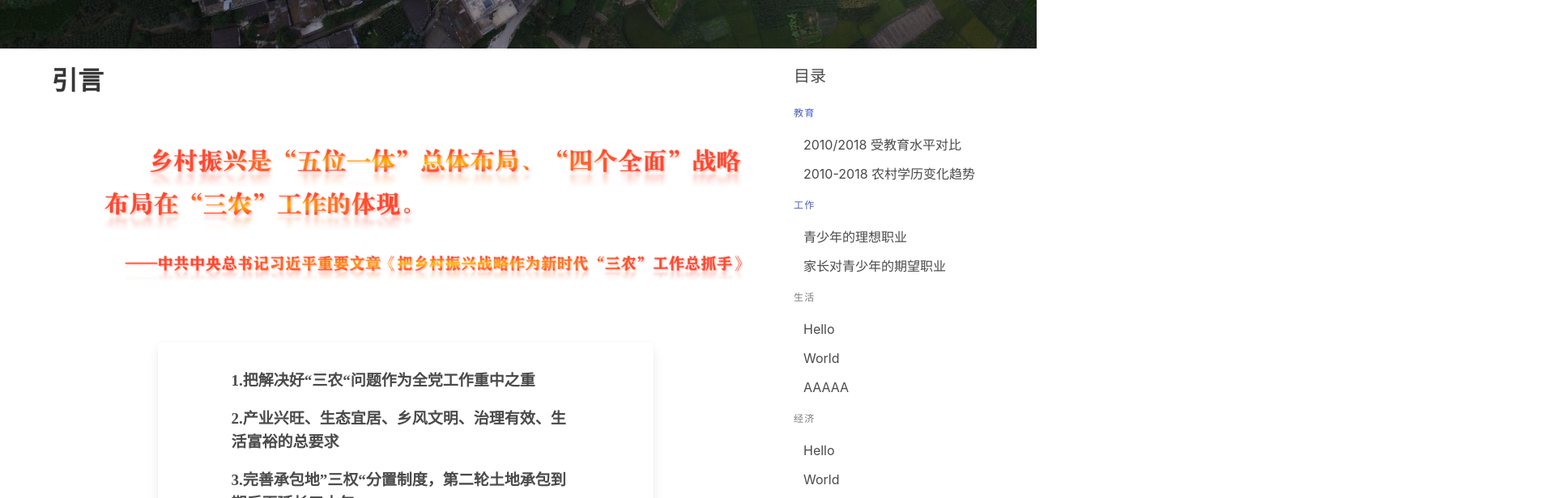
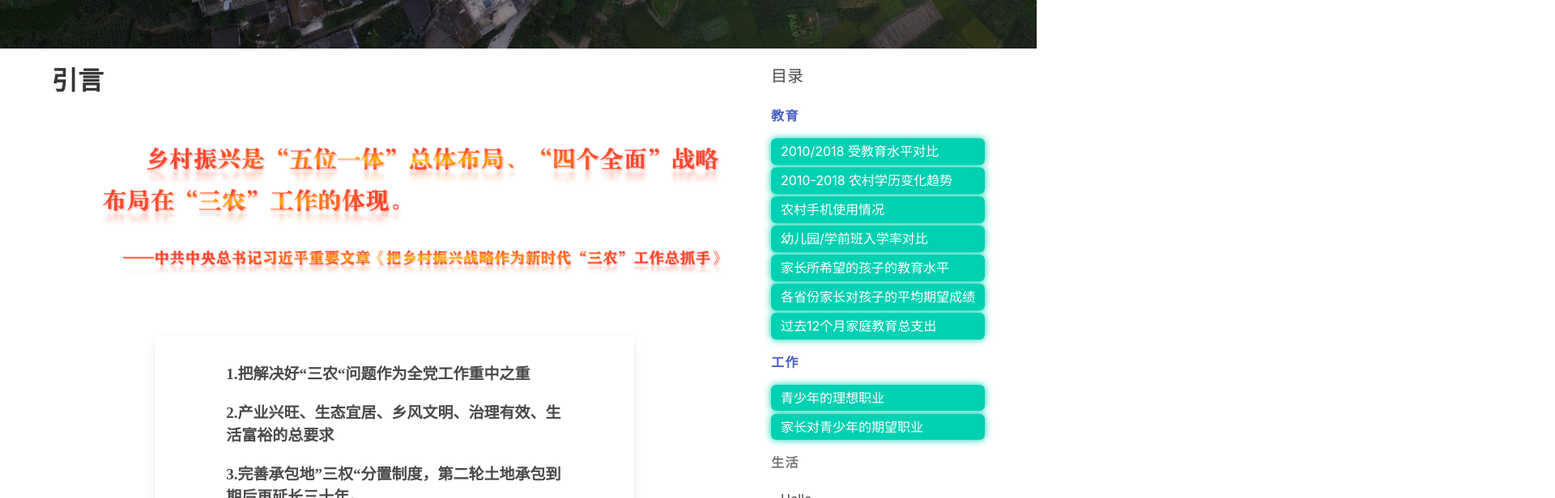
Before and after one commit to lie-flat/cfps-report, a Vue app: page / in a window 1280 px wide. Shown: the part 740-1356 px from the top of the page at 81% size, 1920 px wide, since content can reach past the window. Built offline with nearby package versions, Linux system fonts and the light colour scheme.

Commit message:
Update table of contents and add effects.

```diff
--- a/src/App.vue
+++ b/src/App.vue
@@ -38,8 +38,7 @@ export default {
     Sections,
     TableOfContents,
     Begining,
-  }
-
+  },
 }
 </script>
 
--- a/src/components/TableOfContents.vue
+++ b/src/components/TableOfContents.vue
@@ -1,10 +1,16 @@
 <template>
-  <aside id="toc" class="menu is-hidden-touch is-narrow">
+  <aside ref="toc" id="toc" class="menu is-hidden-touch is-narrow">
     <p class="subtitle">目录</p>
     <p class="menu-label"><a href="#education-section">教育</a></p>
     <ul class="menu-list">
       <li><a href="#chart-education">2010/2018 受教育水平对比</a></li>
       <li><a href="#chart-education-compare">2010-2018 农村学历变化趋势</a></li>
+      <li><a href="#chart-use-phone">农村手机使用情况</a></li>
+      <li><a href="#chart-child-yard">幼儿园/学前班入学率对比</a></li>
+      <li><a href="#chart-expected-education">家长所希望的孩子的教育水平</a></li>
+      <li><a href="#chart-expected-score">各省份家长对孩子的平均期望成绩</a></li>
+      <li><a href="#chart-education-cost">过去12个月家庭教育总支出</a></li>
+
     </ul>
     <p class="menu-label"><a href="#career-section">工作</a></p>
     <ul class="menu-list">
@@ -30,15 +36,94 @@
 import {defineComponent} from "vue";
 
 export default defineComponent({
-  name: "TableOfContents"
+  name: "TableOfContents",
+  props: ['getSections'],
+  data() {
+    return {
+      current: '',
+      links: []
+    }
+  },
+  mounted() {
+    this.observer = new IntersectionObserver(entries => {
+      this.current = []
+      this.links = [...this.$refs.toc.querySelectorAll('a')]
+      entries.forEach(entry => {
+        let href = `#${entry.target.getAttribute('id')}`,
+            link = this.links.find(l => l.getAttribute('href') === href)
+        if (entry.isIntersecting) {
+          link?.classList.add('menu-item-active');
+        } else {
+          link?.classList.remove('menu-item-active');
+        }
+      });
+    }, {
+      threshold: 0,
+    });
+
+    // Track all sections that have an `id` applied
+    document.querySelectorAll('#sections div[id],.chart[id]').forEach((section) => {
+      this.observer.observe(section);
+    });
+  },
+  beforeUnmount() {
+    this.observer.disconnect();
+  },
 });
+
 </script>
 
-<style scoped>
+<style lang="scss" scoped>
+@import "~bulma/bulma";
+
 #toc {
   padding-left: 30px;
   position: sticky;
   top: 0;
   height: min-content;
 }
+
+.menu-label {
+  font-size: 1rem;
+  font-weight: bold;
+}
+
+.menu-item-active {
+  color: white !important;
+  box-shadow: $primary 0 0 10px;
+
+  &::before {
+    background-color: $primary;
+    width: 100% !important;
+  }
+}
+
+
+.menu-list a {
+  position: relative;
+  transition: all 0.5s ease;
+  border-radius: 6px;
+  overflow: hidden;
+  padding-top: 0.4rem;
+  padding-bottom: 0.4rem;
+  margin-bottom: 0.2rem;
+
+  &::before {
+    transition: all 0.5s ease;
+    height: 100%;
+    content: '';
+    width: 0;
+    opacity: 1;
+    position: absolute;
+    z-index: -1;
+    top: 0;
+    left: 0;
+  }
+
+  &:hover {
+    color: black !important;
+    box-shadow: cyan 0 0 10px;
+    background-color: cyan;
+  }
+}
 </style>
--- a/src/components/UsePhone.vue
+++ b/src/components/UsePhone.vue
@@ -1,7 +1,7 @@
 <template>
   <p>农村手机使用率</p>
   <h2>2010-2018年间农村使用手机情况</h2>
-  <v-chart class="chart" :autoresize="true" :option="option" />
+  <v-chart id="chart-use-phone" class="chart" :autoresize="true" :option="option" />
   <article class="message is-link">
     <div class="message-body">
       随着互联网的普及，2010-2018年间农村手机使用率逐年上涨
--- a/src/components/charts/ChildEducationCostMap.vue
+++ b/src/components/charts/ChildEducationCostMap.vue
@@ -1,5 +1,5 @@
 <template>
-  <v-chart class="chart" :autoresize="true" :option="mapOption"></v-chart>
+  <v-chart id="chart-education-cost" class="chart" :autoresize="true" :option="mapOption"></v-chart>
   <article class="message is-warning">
     <div class="message-body">
       各个省份的家庭教育总支出的平均值差异较大，这可能与各个省份的受访者样本的差异性有很大关系。<br>
--- a/src/components/charts/ChildEducationYard.vue
+++ b/src/components/charts/ChildEducationYard.vue
@@ -3,7 +3,7 @@
   <!--    <h1 class="title">示例标题</h1>-->
   <!--    <h2 class="subtitle">示例子标题</h2>-->
   <!--  </section>-->
-  <v-chart class="chart" :autoresize="true" :option="yardOption"/>
+  <v-chart id="chart-child-yard" class="chart" :autoresize="true" :option="yardOption"/>
   <article class="message is-success">
     <div class="message-body">
       幼儿园/学前班的入学率逐年上升，在 2010 年时，城镇的入学率几乎是乡村的两倍，随后，城乡差异逐渐缩小，凸显出我国在推进教育公平方面的努力
--- a/src/components/charts/ChildExpectedEducationStackChart.vue
+++ b/src/components/charts/ChildExpectedEducationStackChart.vue
@@ -1,5 +1,5 @@
 <template>
-  <v-chart class="chart" :autoresize="true" :option="yardOption"/>
+  <v-chart id="chart-expected-education" class="chart" :autoresize="true" :option="yardOption"/>
   <article class="message is-danger">
     <div class="message-body">
       无论城乡，大部分家长都期望自己的孩子达到大学本科及以上的学历，但是，也有一部分家长认为大专、高中、甚至初中的学历足矣。
--- a/src/components/charts/ChildExpectedScoreMap.vue
+++ b/src/components/charts/ChildExpectedScoreMap.vue
@@ -1,5 +1,5 @@
 <template>
-  <v-chart class="chart" :autoresize="true" :option="mapOption"></v-chart>
+  <v-chart id="chart-expected-score" class="chart" :autoresize="true" :option="mapOption"></v-chart>
   <article class="message is-primary">
     <div class="message-body">
       各省份家长对孩子的期望成绩都很高，几乎都在 85 分以上。
--- a/src/main.js
+++ b/src/main.js
@@ -14,5 +14,5 @@ library.add(faGithub, faEnvelope);
 library.add(fas);
 
 createApp(App)
-    .component('font-awesome-icon', FontAwesomeIcon)
-    .mount('#app')
+.component('font-awesome-icon', FontAwesomeIcon)
+.mount('#app')
```
